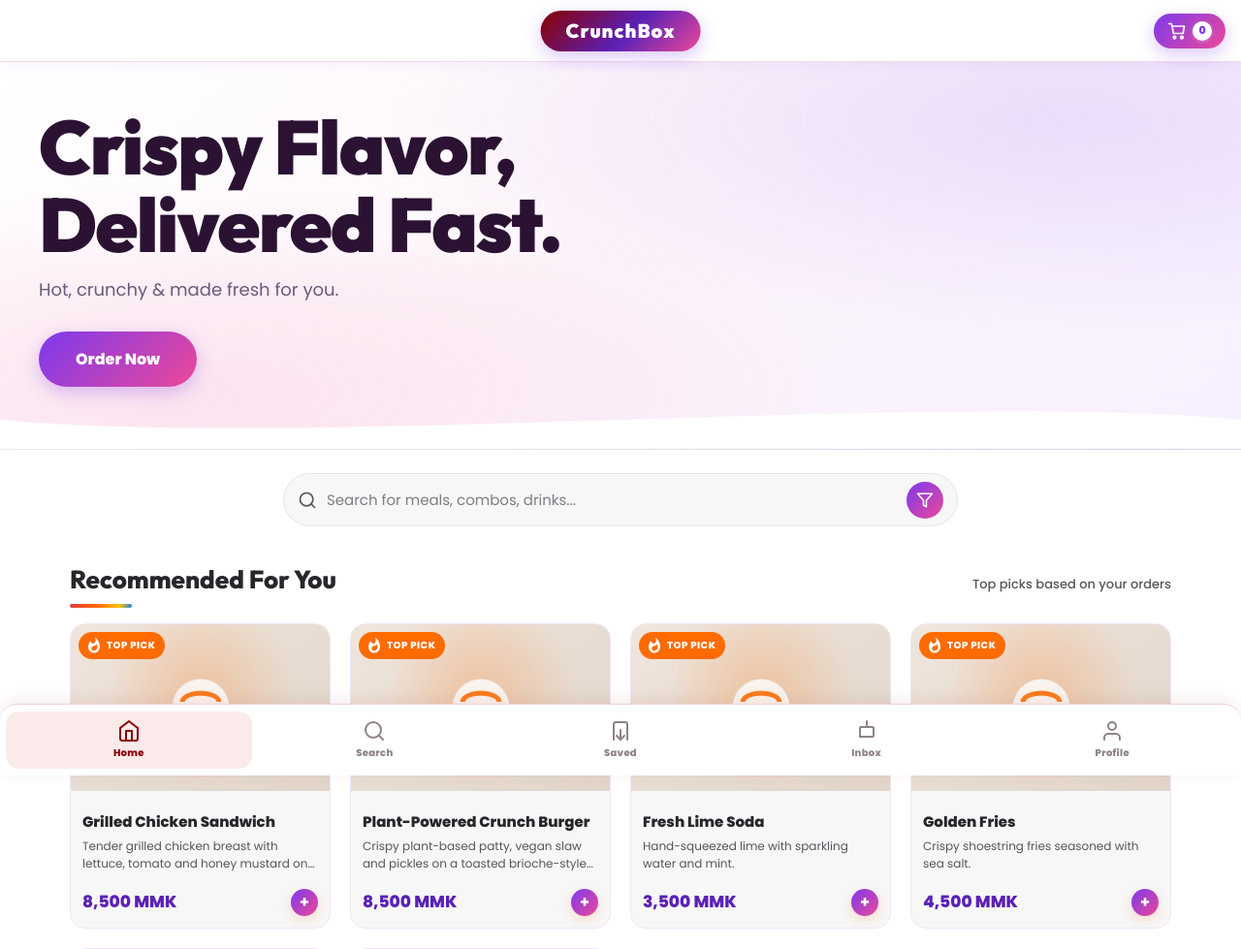
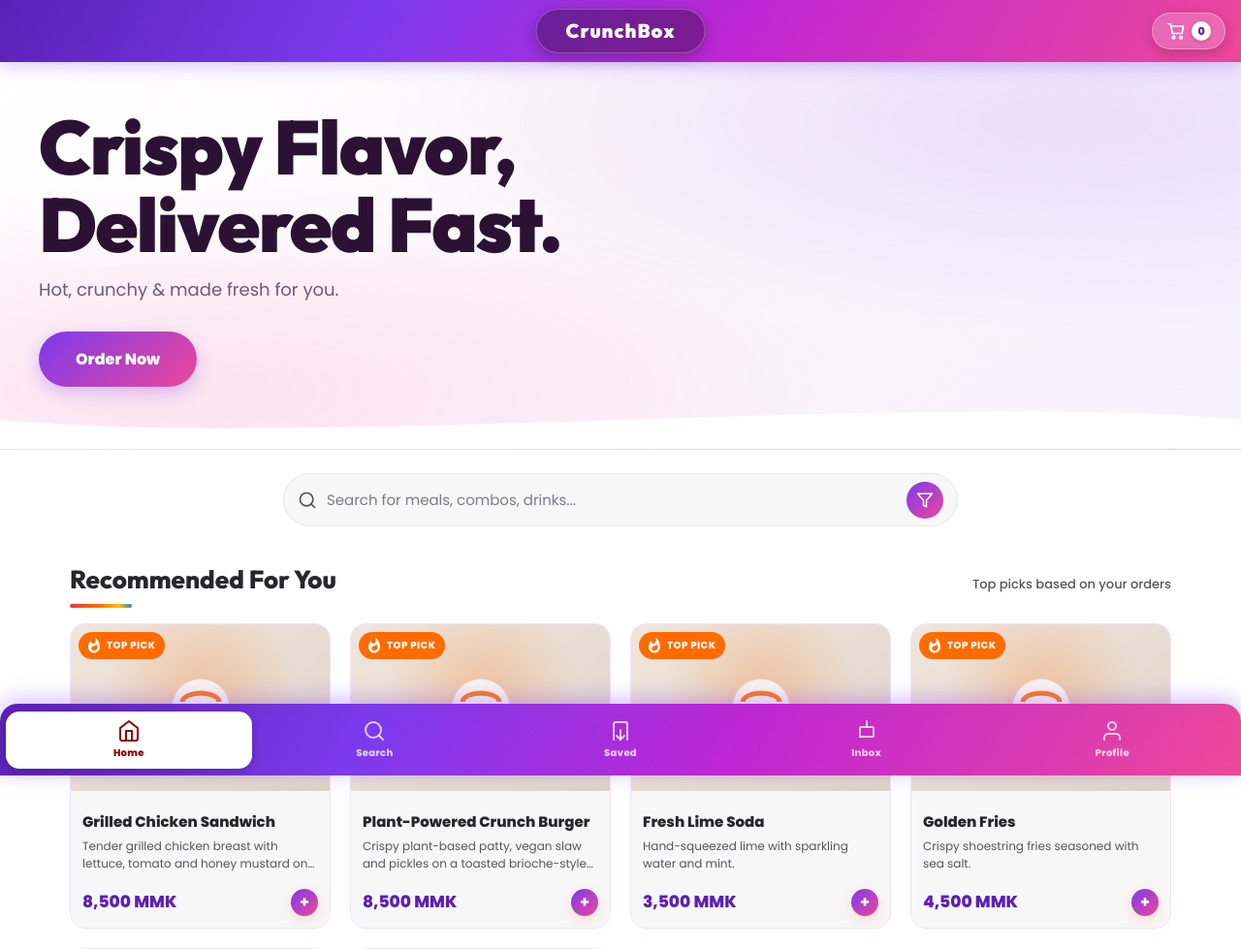
Before and after one commit to novamaster459/food-delievery-web-crunchbox, a Flask app: page / in a window 1280 px wide. Shown: the top 979 px of the page at 97% size. Run offline with Flask 3, Linux system fonts and the light colour scheme; data that the repository does not hold is empty; some libraries are stand-ins or nearby versions.

Commit message:
Make header and bottom navigation bars full purple-pink gradient, CrunchBox stays white on its own dark pill

```diff
--- a/frontend/static/css/brand-theme.css
+++ b/frontend/static/css/brand-theme.css
@@ -19,19 +19,20 @@ body {
   background: #ffffff;
 }
 
-/* Top header: white bar, CrunchBox set white on a colour tab (per request) */
+/* Top header: FULL gradient bar, CrunchBox stays white on its own tab */
 .app-header {
-  background: #ffffff;
-  border-bottom: 1px solid #f3d9e2;
-  box-shadow: 0 2px 14px rgba(124, 58, 237, 0.06);
+  background: linear-gradient(120deg, #5b21b6 0%, #7c3aed 30%, #c026d3 60%, #ec4899 100%) !important;
+  border-bottom: none !important;
+  box-shadow: 0 2px 18px rgba(124, 58, 237, 0.35) !important;
 }
 
 .shop-logo-area {
-  background: var(--grad-red);
-  padding: 5px 26px;
+  background: rgba(0, 0, 0, 0.32) !important;
+  padding: 6px 30px;
   border-radius: 999px;
-  box-shadow: var(--shadow-brand);
+  box-shadow: 0 4px 14px rgba(0, 0, 0, 0.28) !important;
   gap: 6px;
+  border: 1px solid rgba(255, 255, 255, 0.25);
 }
 
 .shop-name-text {
@@ -49,18 +50,24 @@ body {
 
 /* Cart button: purple → pink */
 .cart-btn {
-  background: var(--grad-main) !important;
-  box-shadow: var(--shadow-brand) !important;
+  background: rgba(255, 255, 255, 0.2) !important;
+  backdrop-filter: blur(6px);
+  -webkit-backdrop-filter: blur(6px);
+  border: 1px solid rgba(255, 255, 255, 0.35);
+  box-shadow: 0 4px 12px rgba(0, 0, 0, 0.18) !important;
+  color: #ffffff !important;
 }
 .cart-badge {
-  color: var(--purple) !important;
+  color: var(--purple-dark) !important;
   background: #ffffff !important;
+  box-shadow: 0 1px 4px rgba(0, 0, 0, 0.2) !important;
 }
 
 /* Admin shortcut pill: dark red outline */
 .admin-shortcut {
-  border-color: var(--brand-red) !important;
-  color: var(--brand-red) !important;
+  border-color: rgba(255, 255, 255, 0.6) !important;
+  color: #ffffff !important;
+  background: rgba(255, 255, 255, 0.14);
 }
 
 /* Hero: white base with purple-pink wash */
@@ -136,28 +143,29 @@ body {
 /* Modal tabs & active states */
 .modal-tab.active { color: var(--purple) !important; border-bottom-color: var(--purple) !important; }
 
-/* ══ BOTTOM NAV (photo reference): white bar, dark red active tab ══ */
+/* ══ BOTTOM NAV: full gradient bar matching the header, dark red active tab ══ */
 .bottom-nav {
-  background: #ffffff !important;
-  border-top: 1px solid #efd2da !important;
-  box-shadow: 0 -4px 18px rgba(139, 0, 0, 0.08) !important;
+  background: linear-gradient(120deg, #5b21b6 0%, #7c3aed 30%, #c026d3 60%, #ec4899 100%) !important;
+  border-top: none !important;
+  box-shadow: 0 -4px 22px rgba(124, 58, 237, 0.35) !important;
   backdrop-filter: none !important;
   -webkit-backdrop-filter: none !important;
   border-radius: 18px 18px 0 0;
 }
 .bottom-nav-item {
-  color: #8f8288 !important;
+  color: rgba(255, 255, 255, 0.75) !important;
   border-radius: 14px !important;
   padding: 8px 2px !important;
   transition: color 0.22s ease, background 0.22s ease, transform 0.22s ease !important;
 }
 .bottom-nav-item:hover {
-  color: var(--brand-red) !important;
-  background: #fdf0f0 !important;
+  color: #ffffff !important;
+  background: rgba(255, 255, 255, 0.14) !important;
 }
 .bottom-nav-item.active {
   color: var(--brand-red) !important;
-  background: #fbeaea !important;
+  background: #ffffff !important;
+  box-shadow: 0 2px 10px rgba(0, 0, 0, 0.22);
 }
 .bottom-nav-item.active .nav-icon { color: var(--brand-red) !important; }
 .nav-label { font-size: 10px !important; font-weight: 800 !important; }
--- a/frontend/templates/index.html
+++ b/frontend/templates/index.html
@@ -13,7 +13,7 @@
   <link rel="stylesheet" href="/static/css/main.css?v=3" />
   <link rel="stylesheet" href="/static/css/components.css?v=3" />
   <link rel="stylesheet" href="/static/css/storefront-customization.css?v=3" />
-  <link rel="stylesheet" href="/static/css/brand-theme.css?v=1" />
+  <link rel="stylesheet" href="/static/css/brand-theme.css?v=2" />
 </head>
 
 <body>
```
